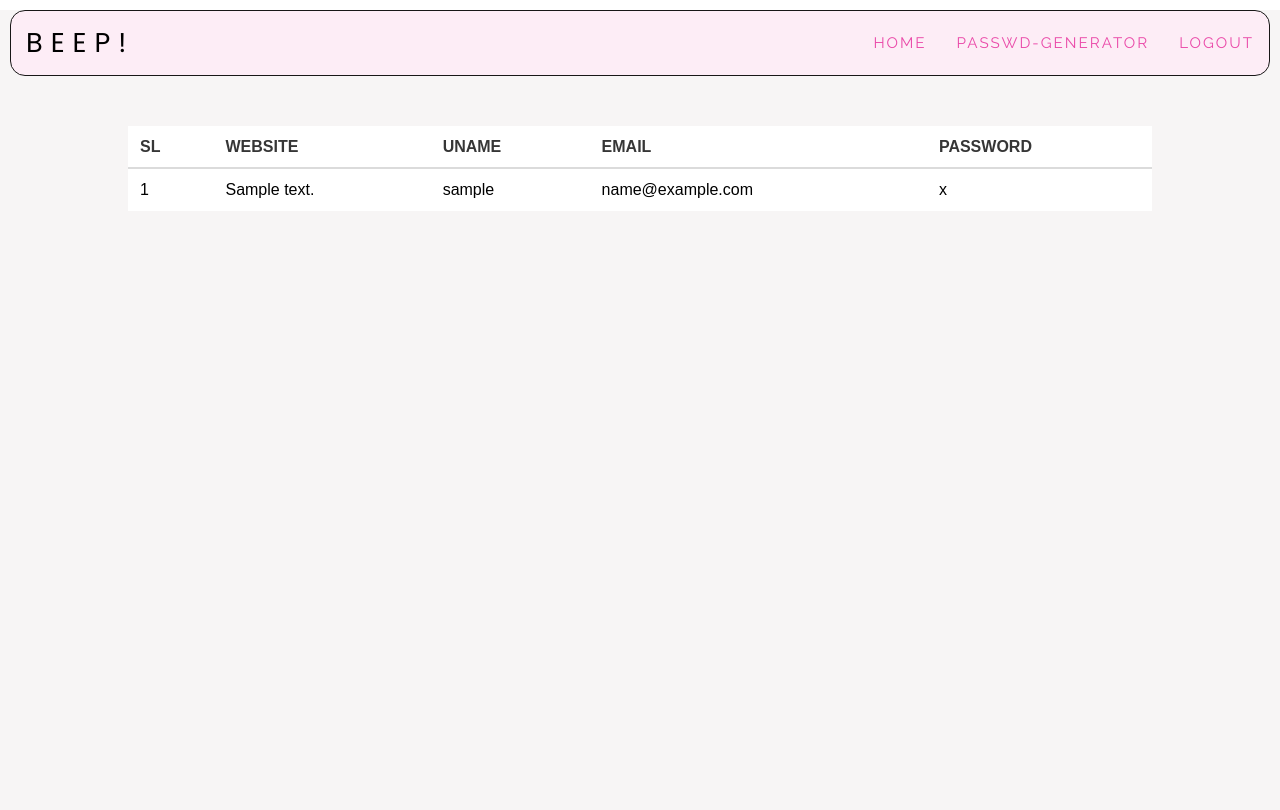
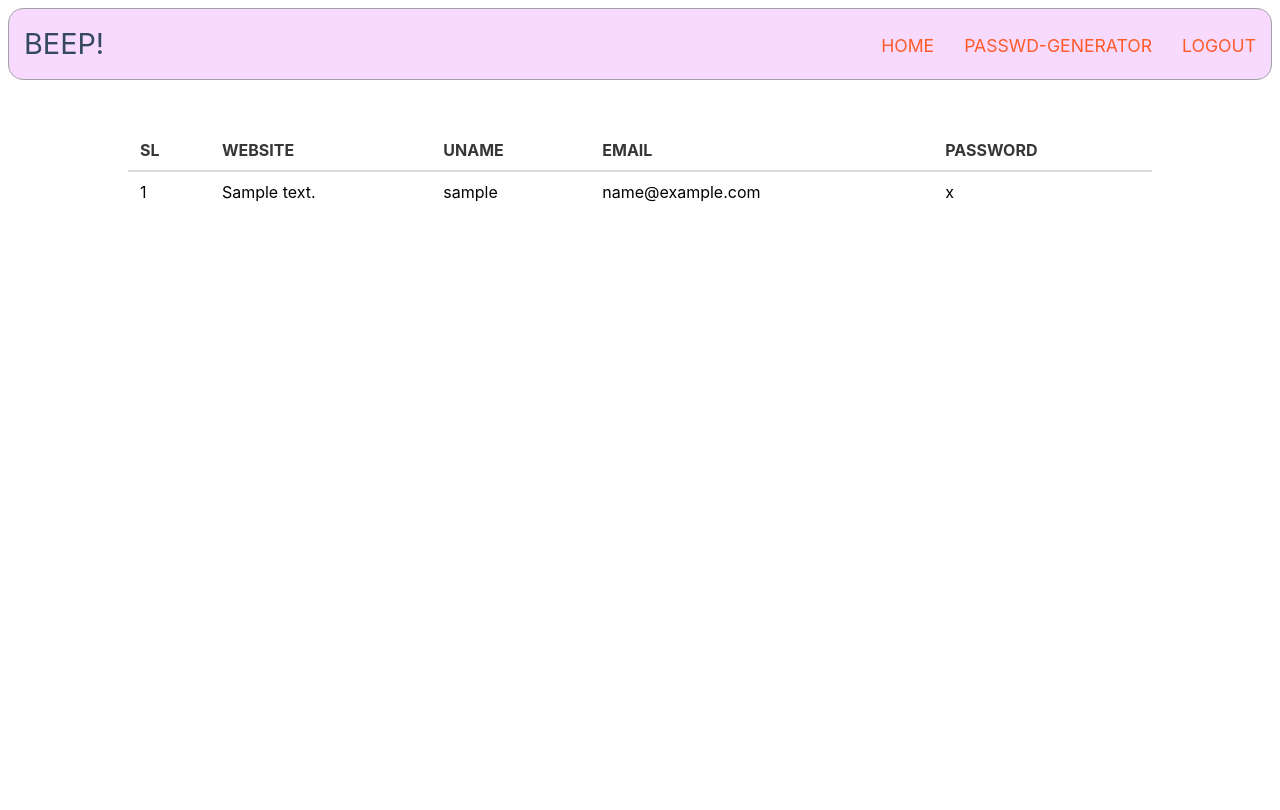
Before and after one commit to william930817/password, a Flask app: page /manager/display in a window 1280 px wide. After the commit the page ends 202 px from the top, so only its background shows below. Run offline with Flask 2, Linux system fonts and the light colour scheme; a user stored in the database is signed in; tables that the repository leaves empty hold one stand-in row (values such as "Sample post").

Commit message:
navbar-updated

```diff
--- a/loginapp/static/navbar.css
+++ b/loginapp/static/navbar.css
@@ -6,42 +6,31 @@
   }
 
   /* class */
-  .header {
-	  border: 1px solid rgb(24, 23, 23);
-	  border-radius: 15px;
-	  margin: 10px 10px 10px;
+  ul {
+	margin: 0;
+	padding: 0;
+	list-style: none;
+  }
 
-	  display: flex;
-	  justify-content: space-between;
-	  background-color: #FDEDF6;
+  h2,
+  h3,
+  a {
+	color: #34495e;
+  }
+
+  a {
+	text-decoration: none;
+  }
+
+  .logo {
+	margin: 0;
+	font-size: 1.8em;
   }
 
   .main-nav {
-	  display: flex;
-	  justify-content: center;
-	  align-items: center;
+	margin-top: 5px;
+
   }
-
-  .logo {
-	font-size: 1.7em;
-	font-family: 'Poppins', sans-serif;
-	letter-spacing: 8px;
-	font-weight: 400;
-	color: black;
-  }
-
-  .main-nav a {
-	font-size: 0.95em;
-	color: #EA4AA9;
-	font-family: 'Raleway', sans-serif;
-	letter-spacing: 2px;
-	font-weight: 400;
-  }
-
-  .main-nav a:hover {
-	color: #485FC7;
-  }
-
   .logo a,
   .main-nav a {
 	padding: 10px 15px;
@@ -50,41 +39,46 @@
 	display: block;
   }
 
-  body {
-	font-family: "Montserrat", sans-serif;
-	line-height: 1.6;
-	margin: 0;
-	min-height: 100vh;
-	background-color: #f7f5f5;
+  .main-nav a {
+	color: #ff5a28;
+	font-size: 1.1em;
   }
 
-  ul {
-	margin: 0;
-	padding: 0;
-	list-style: none;
+  .main-nav a:hover {
+	color: #00aeff;
   }
 
-  a {
-	text-decoration: none;
-	color: black;
+  .header {
+	margin: 0.5em;
+	padding-top: 0.2em;
+	padding-bottom: 0.2em;
+	border: 1px solid #a2a2a2;
+	background-color: #f8daff;
+	/* -webkit-box-shadow: 0px 0px 14px 0px rgba(0, 0, 0, 0.75);
+	-moz-box-shadow: 0px 0px 14px 0px rgba(0, 0, 0, 0.75);
+	box-shadow: 0px 0px 14px 0px rgba(0, 0, 0, 0.75); */
+	-webkit-border-radius: 15px;
+	-moz-border-radius: 15px;
+	border-radius: 15px;
   }
 
   /* =================================
 	Media Queries
   ==================================== */
 
-  /* @media (min-width: 475px) {
+  @media (min-width: 475px) {
 	.header,
 	.main-nav {
 	  display: flex;
 	}
-
 	.header {
-	  	flex-direction: column;
-	  	align-items: center;
+	  flex-direction: column;
+	  align-items: center;
+	  .header {
 		width: 80%;
 		margin: 0 auto;
 		max-width: 1150px;
+	  }
 	}
   }
 
@@ -93,4 +87,4 @@
 	  flex-direction: row;
 	  justify-content: space-between;
 	}
-  } */
+  }
--- a/loginapp/templates/display.html
+++ b/loginapp/templates/display.html
@@ -2,7 +2,7 @@
 <html lang="en">
 <head>
     <link rel="stylesheet" href="https://cdn.jsdelivr.net/npm/bulma@0.9.2/css/bulma.min.css">
-    <title>test</title>
+    <title>Display</title>
 
     <style>
 
```
Also changed, not shown: loginapp/test.db (added).
